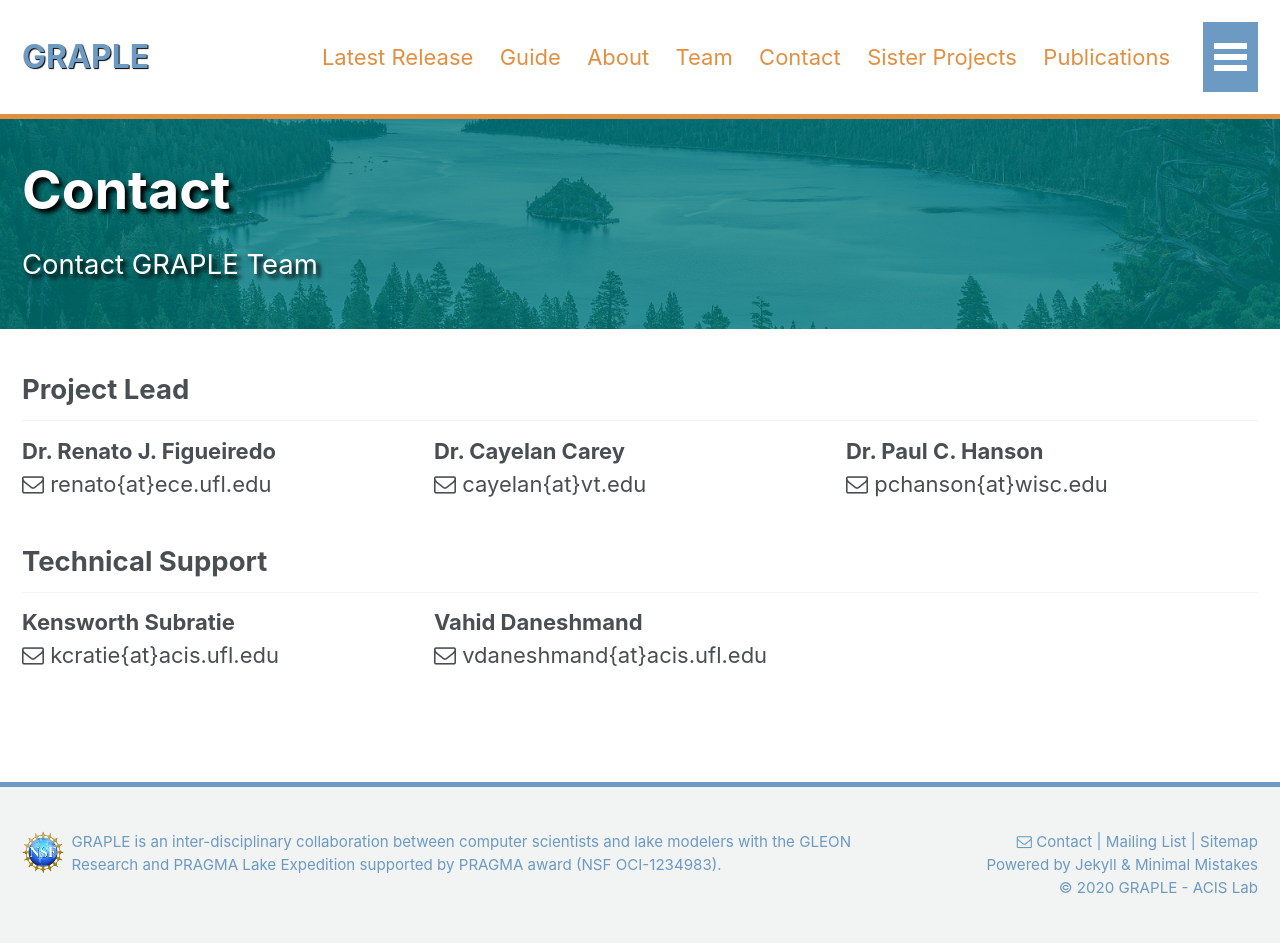
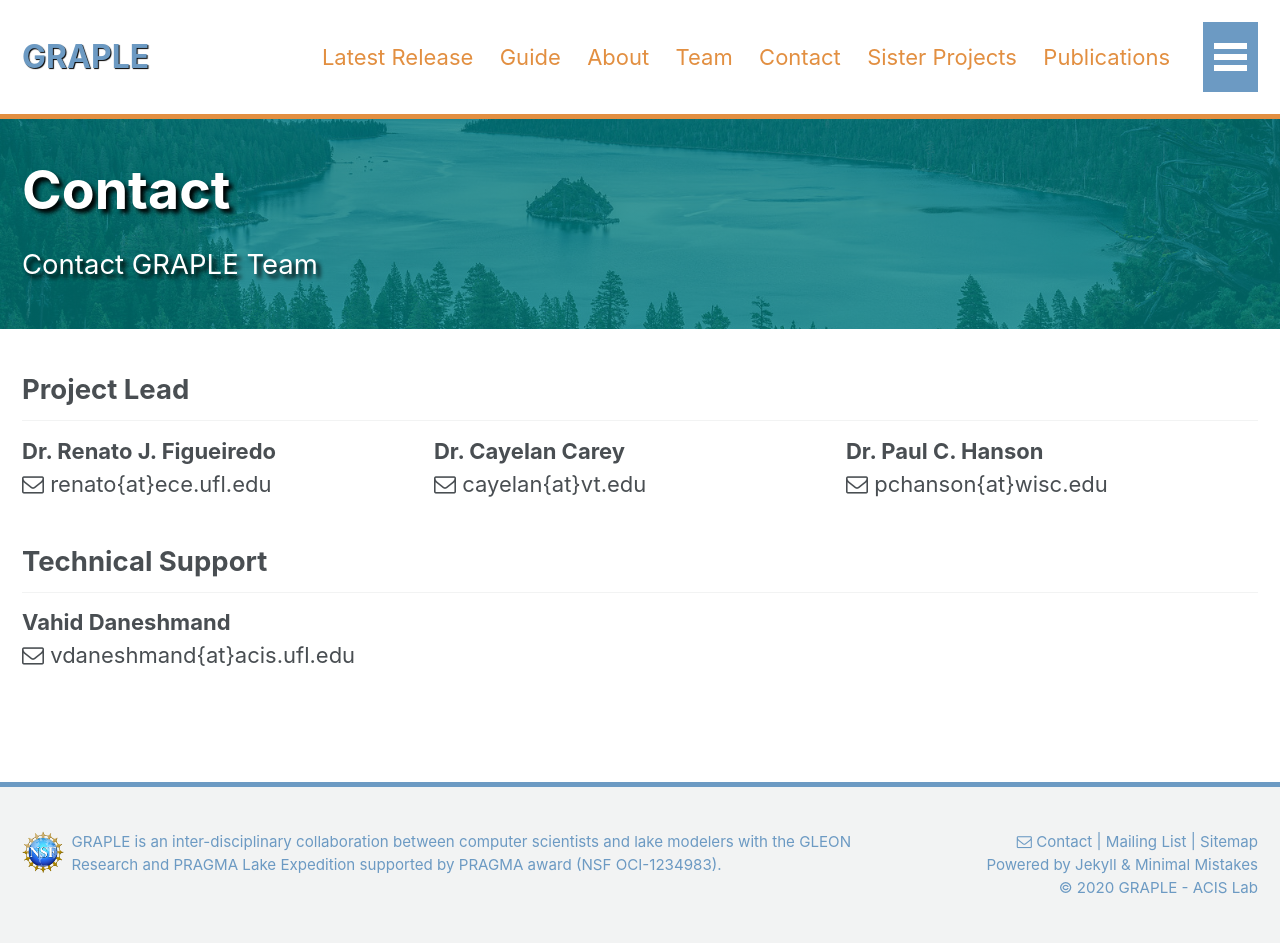
Before and after one commit to GRAPLE/graple.github.io, a Jekyll site: the page built from _pages/contact.md, in a window 1280 px wide. Built offline with Jekyll 4.4.1, drawn with Linux system fonts in a browser that asks for light colours.

Commit message:
Update contact.md

```diff
--- a/_pages/contact.md
+++ b/_pages/contact.md
@@ -26,11 +26,6 @@ excerpt: 'Contact GRAPLE Team'
 <h2 class="clear-both">Technical Support</h2>
 
 <div class="one-third">
-  <strong>Kensworth Subratie</strong><br />
-  <i class="fa fa-envelope-o" aria-hidden="true"></i> kcratie{at}acis.ufl.edu
-</div>
-
-<div class="one-third">
   <strong>Vahid Daneshmand</strong><br />
   <i class="fa fa-envelope-o" aria-hidden="true"></i> vdaneshmand{at}acis.ufl.edu
 </div>
```
